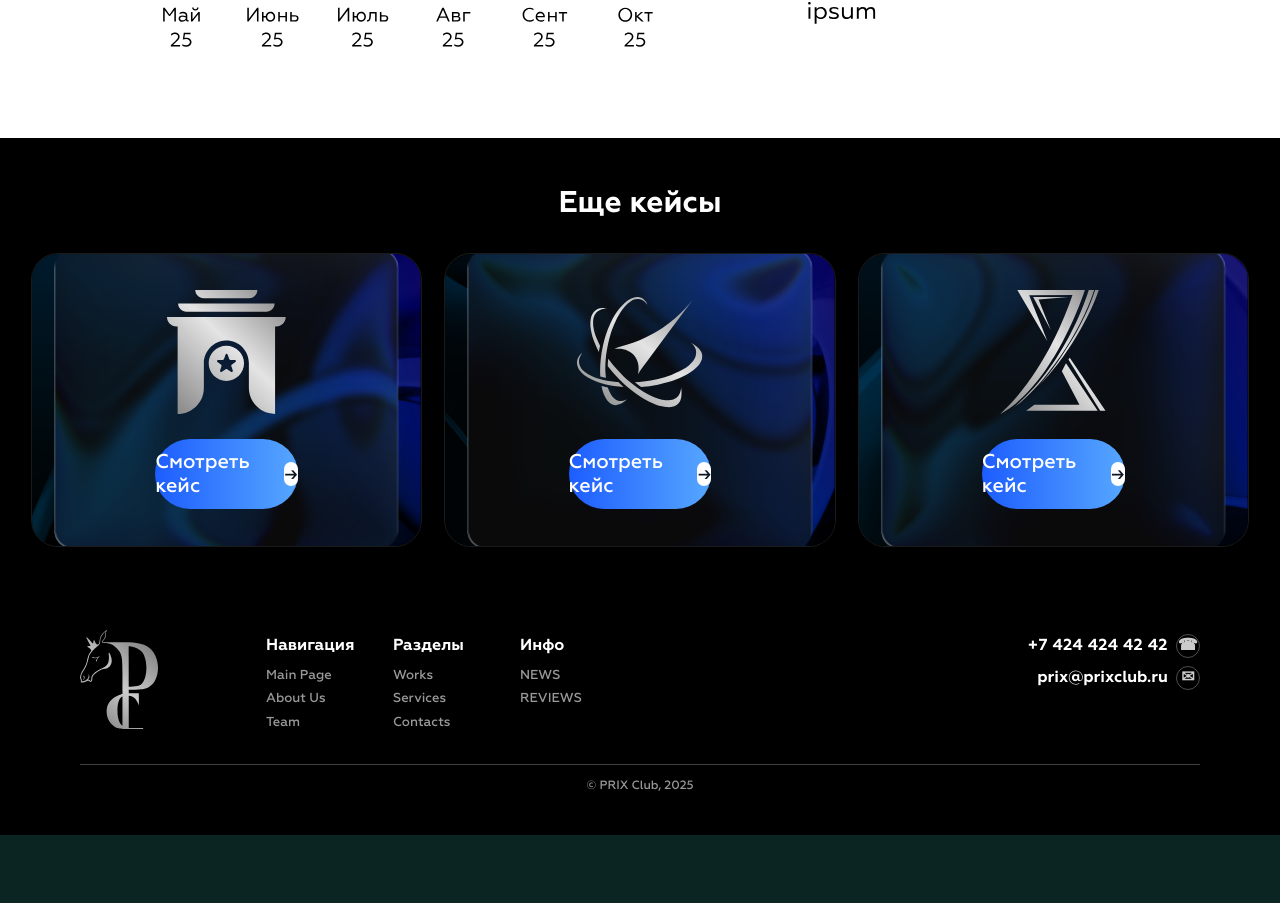
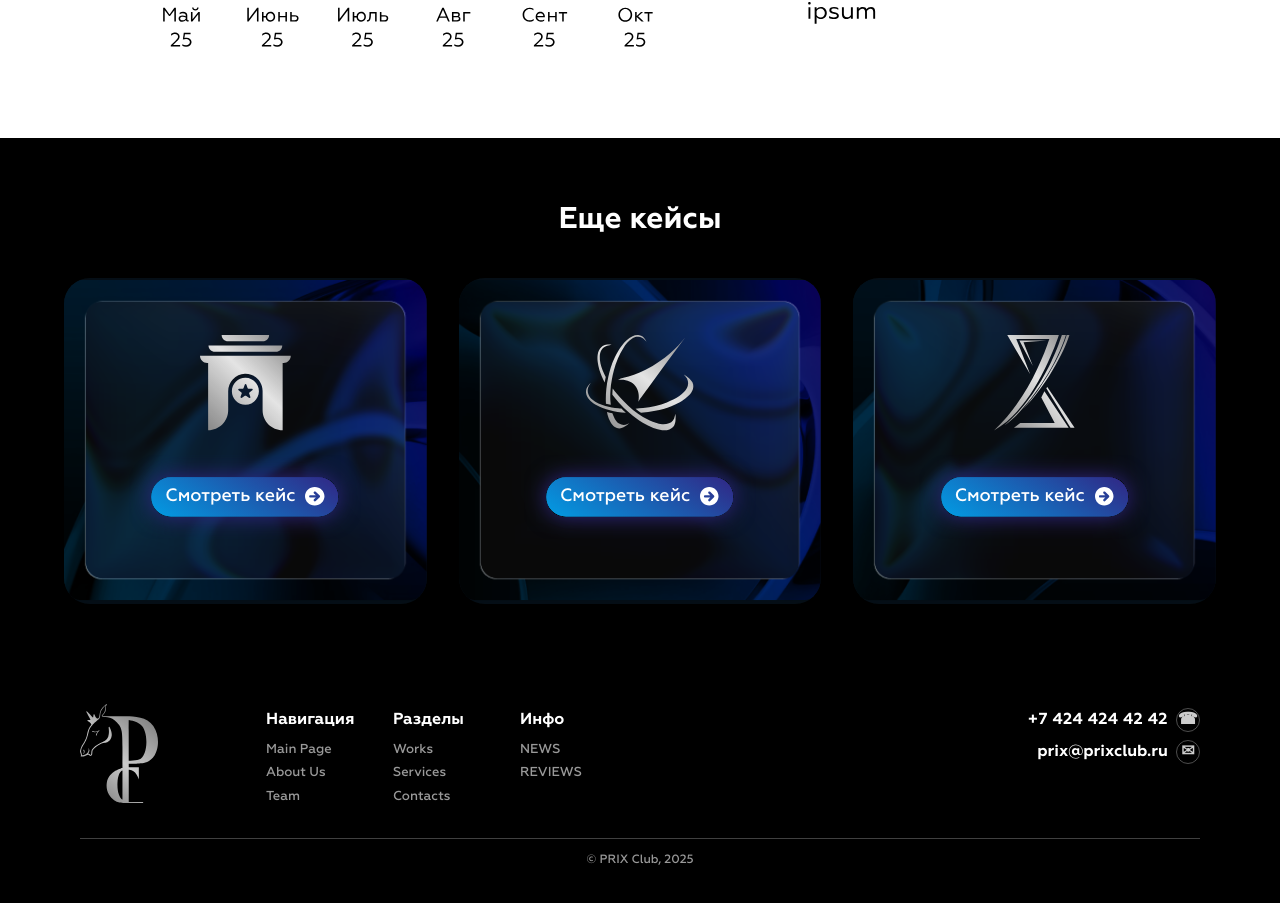
Before and after one commit to SadakovDmitry/PrixClub, a Next.js app in the folder prixclub-next/: page /en/projects/1 in a window 1280 px wide. Shown: the part 4288-5191 px from the top of the page. Before the commit the page ends 5123 px from the top, so only its background shows below. Built offline with nearby package versions, Linux system fonts and the light colour scheme.

Commit message:
last before addits

```diff
--- a/prixclub-next/app/[locale]/projects/1/page.tsx
+++ b/prixclub-next/app/[locale]/projects/1/page.tsx
@@ -12,56 +12,76 @@ type CaseItem = {
 
 function CaseCard({ icon, bg, href = "#" }: CaseItem) {
   return (
-    <article
-      className="
-        relative
-        w-full
-        overflow-hidden
-        rounded-[26px]
-        ring-1 ring-white/10
-        shadow-[0_14px_40px_rgba(0,0,0,0.3)]
-        aspect-[4/3]
-      "
-    >
-      {/* ФОН - ПРОСТО PNG, ВНИЗУ */}
+    <article className="relative rounded-[26px] overflow-hidden aspect-[1/0.9] bg-[#061018]">
+      {/* фон */}
+      <div className="absolute inset-0">
         <Image
           src={bg}
           alt=""
           fill
+          className="object-contain object-center"
           sizes="(max-width: 768px) 100vw, 33vw"
-        className="object-cover"
           priority={false}
         />
+      </div>
 
-      {/* СЛОЙ ДЛЯ КОНТЕНТА */}
-      <div
-        className="
-          absolute inset-0
-          flex flex-col items-center justify-center
-          gap-6
-          px-4
-        "
-      >
-        {/* иконка СТРОГО по центру картинки */}
-        <div className="w-[35%] aspect-square text-[#E5E7EB] flex items-center justify-center relative">
+      {/* лёгкое затемнение, чтобы кнопка читалась */}
+      <div className="absolute inset-0 bg-black/10" />
+
+      {/* контент по центру */}
+      <div className="relative z-10 flex h-full flex-col items-center justify-center gap-6 px-4">
+        {/* иконка */}
+        <div className="w-44 h-24 text-[#E5E7EB] flex items-center justify-center relative">
           {icon}
         </div>
 
-        {/* кнопка под иконкой */}
-        <a
-          href={href}
-          className="
-            inline-flex items-center justify-center gap-[8%]
-            rounded-full
-            w-[40%] py-[3%]
-            bg-gradient-to-r from-[#1D5DFF] to-[#56A7FF]
-            text-white text-base font-medium
-          "
+        {/* кнопка */}
+        <a href={href} className="block">
+          <button
+            className="relative inline-flex items-center justify-center"
+            style={{
+              height: 'clamp(84px, 4vw, 64px)',
+              width: 'clamp(240px, 15vw, 240px)'
+            }}
           >
-          <span className="text-[clamp(16px,2.5vw,20px)]">Смотреть кейс</span>
-          <span className="inline-flex w-[10%] aspect-square items-center justify-center rounded-full bg-white text-[#0b1623] text-[clamp(16px,2.5vw,20px)]">
-            →
+            {/* фон-кнопка */}
+            <Image
+              src="/images/projects/Rectangle 3270.svg"
+              alt=""
+              width={380}
+              height={120}
+              className="pointer-events-none select-none w-full h-full"
+              style={{ objectFit: 'fill' }}
+            />
+
+            {/* текст по центру */}
+            <span
+              className="absolute inset-y-0 flex items-center text-white whitespace-nowrap"
+              style={{
+                left: 'clamp(40px, 2vw, 32px)',
+                fontSize: 'clamp(14px, 1.5vw, 18px)'
+              }}
+            >
+              Смотреть кейс
             </span>
+
+            {/* стрелочка справа */}
+            <span
+              className="absolute inset-y-0 flex items-center"
+              style={{ left: 'clamp(180px, 1.5vw, 24px)' }}
+            >
+              <Image
+                src="/images/projects/Exclude.svg"
+                alt=""
+                width={24}
+                height={24}
+                style={{
+                  width: 'clamp(18px, 1.5vw, 24px)',
+                  height: 'clamp(18px, 1.5vw, 24px)'
+                }}
+              />
+            </span>
+          </button>
         </a>
       </div>
     </article>
@@ -90,8 +110,7 @@ export default function ProjectsPage({ params: { locale } }: { params: { locale:
   const cases: CaseItem[] = [
     {
       icon: <Icon1 />,
-      bg: "/images/projects/case_1.png",
-      href: `/${locale}/projects/2`
+      bg: "/images/projects/case_1.png"
     },
     {
       icon: <Icon2 />,
@@ -124,14 +143,14 @@ export default function ProjectsPage({ params: { locale } }: { params: { locale:
           {/* Дополнительное затемнение без изменения прозрачности (умножение) */}
           <div className="darken-filter z-25" style={{ ['--dark-a' as any]: heroDarkenAlpha }} />
           <div className="absolute inset-0 grid place-items-center px-4 z-30">
-            <h1 className="hero-title" dangerouslySetInnerHTML={{ __html: (locale === 'en' ? 'Cosmonautics<br/>Development Foundation' : 'Фонд Содействия<br/>Развитию Космонавтики') }} />
+            <h1 className="hero-title-responsive" dangerouslySetInnerHTML={{ __html: (locale === 'en' ? 'Cosmonautics<br/>Development Foundation' : 'Фонд Содействия<br/>Развитию Космонавтики') }} />
           </div>
         </div>
       </section>
 
       {/* Frame 174 — белый блок (full-width) */}
       <section className="bg-white text-[#0a0a0a] w-full px-4 lg:px-8 py-12">
-        <p className="mx-auto max-w-[1200px] text-[20px] leading-[25px] font-bold">
+        <p className="mx-auto max-w-[1200px] font-bold" style={{ fontSize: 'clamp(14px, 2.5vw, 20px)', lineHeight: '1.25' }}>
           <span className="blue-text">Lorem ipsum</span>
           — dolor sit amet, consectetur adipiscing elit, sed do eiusmod tempor incididunt ut labore et dolore magna aliqua. Ut enim ad minim veniam, quis nostrud exercitation ullamco laboris nisi ut aliquip ex ea commodo consequat. Duis aute irure dolor in reprehenderit in voluptate velit esse cillum dolore eu fugiat nulla pariatur. Excepteur sint occaecat cupidatat non proident, sunt in culpa qui officia deserunt mollit anim id est laborum.
         </p>
@@ -155,7 +174,7 @@ export default function ProjectsPage({ params: { locale } }: { params: { locale:
 
       {/* Frame 176 — заключительный блок (full-width) */}
       <section className="w-full px-4 lg:px-8 py-12 bg-black text-white text-center">
-        <p className="mx-auto max-w-[980px] font-semibold text-[20px] leading-[28px]">
+        <p className="mx-auto max-w-[980px] font-semibold" style={{ fontSize: 'clamp(14px, 2.5vw, 20px)', lineHeight: '1.4' }}>
           <span className="blue-text">Lorem ipsum</span>
           — dolor sit amet, consectetur adipiscing elit, sed do eiusmod tempor incididunt ut labore et dolore magna aliqua.
         </p>
@@ -235,21 +254,35 @@ export default function ProjectsPage({ params: { locale } }: { params: { locale:
       </section>
 
       {/* Секция "Еще кейсы" */}
-      <section id="more-cases" className="w-full px-4 lg:px-8 py-12 bg-black">
-        <h2 className="text-center text-2xl md:text-3xl font-semibold text-white mb-8">Еще кейсы</h2>
+      <section
+        id="more-cases"
+        className="w-full px-4 md:px-8 lg:px-12 py-16 bg-black"
+      >
+        <h2 className="text-center text-2xl md:text-3xl font-semibold text-white mb-10">
+          Еще кейсы
+        </h2>
 
-        <div className="grid gap-6 md:grid-cols-3">
+        <div
+          className="
+            mx-auto
+            grid
+            gap-8
+            sm:grid-cols-2
+            lg:grid-cols-3
+            max-w-6xl
+          "
+        >
           {cases.map((c, i) => (
             <CaseCard key={i} {...c} />
           ))}
         </div>
       </section>
 
-      <Footer msg={msg} locale={locale} />
+      <Footer msg={msg} />
 
       {/* Styles (hero full-bleed; убраны фиксированные размеры у секций) */}
       <style jsx>{`
-        .hero-title{ margin:0; text-align:center; font-weight:700; font-size:76px; line-height:1.1;
+        .hero-title-responsive{ margin:0; text-align:center; font-weight:700; font-size:clamp(32px, 8vw, 76px); line-height:1.1;
           background: linear-gradient(90deg,#1e40af 0%, #2563eb 45%, #1d4ed8 100%);
           -webkit-background-clip:text; background-clip:text; -webkit-text-fill-color:transparent; color:transparent; letter-spacing:.2px; }
 
@@ -410,6 +443,7 @@ function Header({ msg, locale }: { msg: any; locale: 'ru' | 'en' }) {
   )
 }
 
+
 function LanguageSwitch() {
   const router = useRouter()
   const pathname = usePathname()
--- a/prixclub-next/app/[locale]/projects/2/page.tsx
+++ b/prixclub-next/app/[locale]/projects/2/page.tsx
@@ -12,56 +12,76 @@ type CaseItem = {
 
 function CaseCard({ icon, bg, href = "#" }: CaseItem) {
   return (
-    <article
-      className="
-        relative
-        w-full
-        overflow-hidden
-        rounded-[26px]
-        ring-1 ring-white/10
-        shadow-[0_14px_40px_rgba(0,0,0,0.3)]
-        aspect-[4/3]
-      "
-    >
-      {/* ФОН - ПРОСТО PNG, ВНИЗУ */}
+    <article className="relative rounded-[26px] overflow-hidden aspect-[1/0.9] bg-[#061018]">
+      {/* фон */}
+      <div className="absolute inset-0">
         <Image
           src={bg}
           alt=""
           fill
+          className="object-contain object-center"
           sizes="(max-width: 768px) 100vw, 33vw"
-        className="object-cover"
           priority={false}
         />
+      </div>
 
-      {/* СЛОЙ ДЛЯ КОНТЕНТА */}
-      <div
-        className="
-          absolute inset-0
-          flex flex-col items-center justify-center
-          gap-6
-          px-4
-        "
-      >
-        {/* иконка СТРОГО по центру картинки */}
-        <div className="w-[35%] aspect-square text-[#E5E7EB] flex items-center justify-center relative">
+      {/* лёгкое затемнение, чтобы кнопка читалась */}
+      <div className="absolute inset-0 bg-black/10" />
+
+      {/* контент по центру */}
+      <div className="relative z-10 flex h-full flex-col items-center justify-center gap-6 px-4">
+        {/* иконка */}
+        <div className="w-44 h-24 text-[#E5E7EB] flex items-center justify-center relative">
           {icon}
         </div>
 
-        {/* кнопка под иконкой */}
-        <a
-          href={href}
-          className="
-            inline-flex items-center justify-center gap-[8%]
-            rounded-full
-            w-[40%] py-[3%]
-            bg-gradient-to-r from-[#1D5DFF] to-[#56A7FF]
-            text-white text-base font-medium
-          "
+        {/* кнопка */}
+        <a href={href} className="block">
+          <button
+            className="relative inline-flex items-center justify-center"
+            style={{
+              height: 'clamp(84px, 4vw, 64px)',
+              width: 'clamp(240px, 15vw, 240px)'
+            }}
           >
-          <span className="text-[clamp(16px,2.5vw,20px)]">Смотреть кейс</span>
-          <span className="inline-flex w-[10%] aspect-square items-center justify-center rounded-full bg-white text-[#0b1623] text-[clamp(16px,2.5vw,20px)]">
-            →
+            {/* фон-кнопка */}
+            <Image
+              src="/images/projects/Rectangle 3270.svg"
+              alt=""
+              width={380}
+              height={120}
+              className="pointer-events-none select-none w-full h-full"
+              style={{ objectFit: 'fill' }}
+            />
+
+            {/* текст по центру */}
+            <span
+              className="absolute inset-y-0 flex items-center text-white whitespace-nowrap"
+              style={{
+                left: 'clamp(40px, 2vw, 32px)',
+                fontSize: 'clamp(14px, 1.5vw, 18px)'
+              }}
+            >
+              Смотреть кейс
             </span>
+
+            {/* стрелочка справа */}
+            <span
+              className="absolute inset-y-0 flex items-center"
+              style={{ left: 'clamp(180px, 1.5vw, 24px)' }}
+            >
+              <Image
+                src="/images/projects/Exclude.svg"
+                alt=""
+                width={24}
+                height={24}
+                style={{
+                  width: 'clamp(18px, 1.5vw, 24px)',
+                  height: 'clamp(18px, 1.5vw, 24px)'
+                }}
+              />
+            </span>
+          </button>
         </a>
       </div>
     </article>
@@ -73,8 +93,8 @@ export default function Projects2Page({ params: { locale } }: { params: { locale
     ru: { nav: { main: 'Главная', about: 'О нас', team: 'Команда', works: 'Работы', services: 'Услуги', contacts: 'Контакты', news: 'НОВОСТИ', reviews: 'ОТЗЫВЫ' }, footer: { copy: '© PRIX Club, 2025' } },
     en: { nav: { main: 'Main Page', about: 'About Us', team: 'Team', works: 'Works', services: 'Services', contacts: 'Contacts', news: 'NEWS', reviews: 'REVIEWS' }, footer: { copy: '© PRIX Club, 2025' } },
   }[locale]
-  // Прозрачность темного фильтра на первой фотографии (0..1), 0.4 = 40% прозрачности
-  const heroDarkenAlpha = 0.8
+  // Прозрачность темного фильтра на первой фотографии (0..1), меньше значение = больше прозрачности
+  const heroDarkenAlpha = 0.7
 
   // Компоненты иконок для карточек
   const Icon1 = () => <Image src="/images/projects/Vector.svg" alt="" fill className="object-contain" style={{ filter: 'brightness(1.1) contrast(0.85) grayscale(0.3)' }} />
@@ -84,8 +104,7 @@ export default function Projects2Page({ params: { locale } }: { params: { locale
   const cases: CaseItem[] = [
     {
       icon: <Icon1 />,
-      bg: "/images/projects/case_1.png",
-      href: `/${locale}/projects/1`
+      bg: "/images/projects/case_1.png"
     },
     {
       icon: <Icon2 />,
@@ -105,7 +124,7 @@ export default function Projects2Page({ params: { locale } }: { params: { locale
       <section className="hero-section relative isolate w-screen left-1/2 right-1/2 ml-[-50vw] mr-[-50vw] bg-black">
         <div className="relative w-full" style={{ height: '810px' }}>
           {/* Черный оверлей с прозрачностью */}
-          <div className="hero-overlay absolute inset-0 bg-black opacity-25" />
+          <div className="hero-overlay absolute inset-0 bg-black opacity-15" />
 
           {/* Фоновое изображение */}
           <div className="hero-bg-image absolute inset-0 z-10">
@@ -120,7 +139,7 @@ export default function Projects2Page({ params: { locale } }: { params: { locale
           </div>
 
           {/* Первый градиентный прямоугольник (mix-blend-mode: normal) */}
-          <div className="hero-gradient-1 absolute inset-0 z-10" style={{ opacity: 0.6 }}>
+          <div className="hero-gradient-1 absolute inset-0 z-10" style={{ opacity: 0.3 }}>
             <Image
               src="/images/projects/Rectangle 3257.svg"
               alt=""
@@ -132,7 +151,7 @@ export default function Projects2Page({ params: { locale } }: { params: { locale
           </div>
 
           {/* Второй градиентный прямоугольник (mix-blend-mode: multiply) */}
-          <div className="hero-gradient-2 absolute inset-0 z-10" style={{ opacity: 0.7 }}>
+          <div className="hero-gradient-2 absolute inset-0 z-10" style={{ opacity: 0.4 }}>
             <Image
               src="/images/projects/Rectangle 3256.svg"
               alt=""
@@ -164,7 +183,7 @@ export default function Projects2Page({ params: { locale } }: { params: { locale
 
       {/* Frame 2087328045 — Черная секция с SVG и повернутыми картинками */}
       <section className="relative isolate w-screen left-1/2 right-1/2 ml-[-50vw] mr-[-50vw] bg-black overflow-hidden">
-        <div className="relative w-full" style={{ minHeight: '909px' }}>
+        <div className="relative w-full">
           <div className="rotated-images-container">
             <Image
               src="/images/projects/Frame 2087328045.svg"
@@ -189,7 +208,7 @@ export default function Projects2Page({ params: { locale } }: { params: { locale
 
       {/* Frame 2087328057 — Верхняя секция с двумя изображениями */}
       <section className="relative isolate w-screen left-1/2 right-1/2 ml-[-50vw] mr-[-50vw] bg-black">
-        <div className="relative w-full grid grid-cols-2" style={{ height: '720px' }}>
+        <div className="relative w-full grid grid-cols-2" style={{ aspectRatio: '1440/720' }}>
           {/* Левое изображение */}
           <div className="relative w-full h-full">
             <Image
@@ -197,7 +216,7 @@ export default function Projects2Page({ params: { locale } }: { params: { locale
               alt=""
               fill
               sizes="50vw"
-              className="object-cover"
+              className="object-contain"
               priority={false}
             />
           </div>
@@ -208,7 +227,7 @@ export default function Projects2Page({ params: { locale } }: { params: { locale
               alt=""
               fill
               sizes="50vw"
-              className="object-cover"
+              className="object-contain"
               priority={false}
             />
           </div>
@@ -217,7 +236,7 @@ export default function Projects2Page({ params: { locale } }: { params: { locale
 
       {/* Frame 2087328056 — Секция с изображением корабля и синим фильтром */}
       <section className="relative isolate w-screen left-1/2 right-1/2 ml-[-50vw] mr-[-50vw] bg-black">
-        <div className="relative w-full" style={{ height: '809px' }}>
+        <div className="relative w-full" style={{ aspectRatio: '1440/809' }}>
           {/* Фоновое изображение корабля */}
           <div className="absolute inset-0">
             <Image
@@ -225,7 +244,7 @@ export default function Projects2Page({ params: { locale } }: { params: { locale
               alt=""
               fill
               sizes="100vw"
-              className="object-cover"
+              className="object-contain"
               priority={false}
             />
           </div>
@@ -236,7 +255,7 @@ export default function Projects2Page({ params: { locale } }: { params: { locale
               alt=""
               fill
               sizes="100vw"
-              className="object-cover"
+              className="object-contain"
               style={{ mixBlendMode: 'soft-light' }}
             />
           </div>
@@ -245,7 +264,7 @@ export default function Projects2Page({ params: { locale } }: { params: { locale
 
       {/* Frame 2087328055 — Секция с двумя изображениями снизу */}
       <section className="relative isolate w-screen left-1/2 right-1/2 ml-[-50vw] mr-[-50vw] bg-black">
-        <div className="relative w-full grid grid-cols-2" style={{ height: '509px' }}>
+        <div className="relative w-full grid grid-cols-2" style={{ aspectRatio: '1440/509' }}>
           {/* Левое изображение */}
           <div className="relative w-full h-full">
             <Image
@@ -273,13 +292,13 @@ export default function Projects2Page({ params: { locale } }: { params: { locale
 
       {/* Frame 2087328054 — Нижняя секция с одним изображением */}
       <section className="relative isolate w-screen left-1/2 right-1/2 ml-[-50vw] mr-[-50vw] bg-black">
-        <div className="relative w-full" style={{ height: '626px' }}>
+        <div className="relative w-full" style={{ aspectRatio: '1440/626' }}>
           <Image
             src="/images/projects/1.png"
             alt=""
             fill
             sizes="100vw"
-            className="object-cover"
+            className="object-contain"
             priority={false}
           />
         </div>
@@ -293,17 +312,31 @@ export default function Projects2Page({ params: { locale } }: { params: { locale
       </section>
 
       {/* Секция "Еще кейсы" */}
-      <section id="more-cases" className="w-full px-4 lg:px-8 py-12 bg-black">
-        <h2 className="text-center text-2xl md:text-3xl font-semibold text-white mb-8">Еще кейсы</h2>
+      <section
+        id="more-cases"
+        className="w-full px-4 md:px-8 lg:px-12 py-16 bg-black"
+      >
+        <h2 className="text-center text-2xl md:text-3xl font-semibold text-white mb-10">
+          Еще кейсы
+        </h2>
 
-        <div className="grid gap-6 md:grid-cols-3">
+        <div
+          className="
+            mx-auto
+            grid
+            gap-20
+            sm:grid-cols-2
+            lg:grid-cols-3
+            max-w-6xl
+          "
+        >
           {cases.map((c, i) => (
             <CaseCard key={i} {...c} />
           ))}
         </div>
       </section>
 
-      <Footer msg={msg} locale={locale} />
+      <Footer msg={msg} />
 
       <style jsx>{`
         .hero-section {
@@ -340,7 +373,8 @@ export default function Projects2Page({ params: { locale } }: { params: { locale
         .rotated-images-container {
           position: relative;
           width: 100%;
-          height: 909px;
+          aspect-ratio: 1440/909;
+          min-height: 0;
         }
         @media (max-width: 768px) {
           .hero-title {
@@ -427,6 +461,7 @@ function Header({ msg, locale }: { msg: any; locale: 'ru' | 'en' }) {
     </header>
   )
 }
+
 
 function LanguageSwitch() {
   const router = useRouter()
```
Also changed, not shown: prixclub-next/app/[locale]/page.tsx (+50 -25 lines), 1 other file (tests, documents, lock files or other folders). Lines whose indentation alone changed are shown as unchanged.
